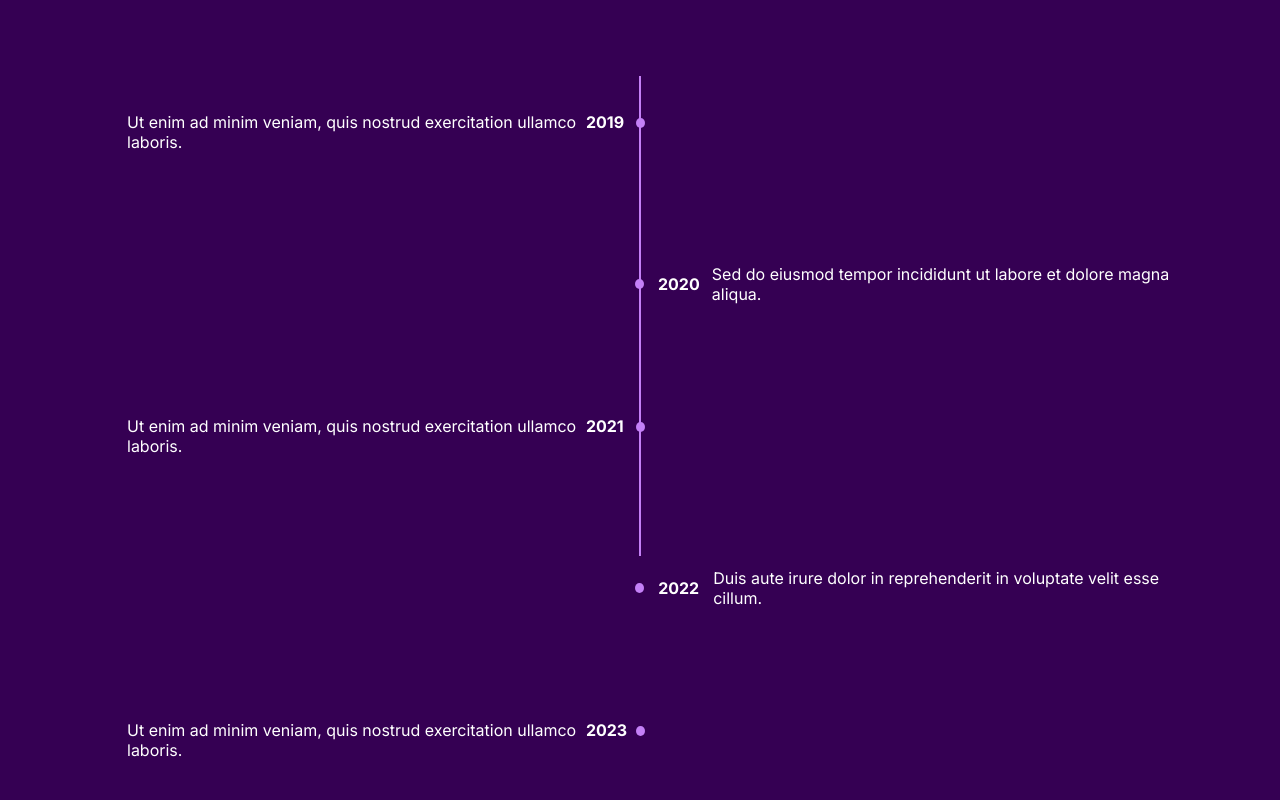
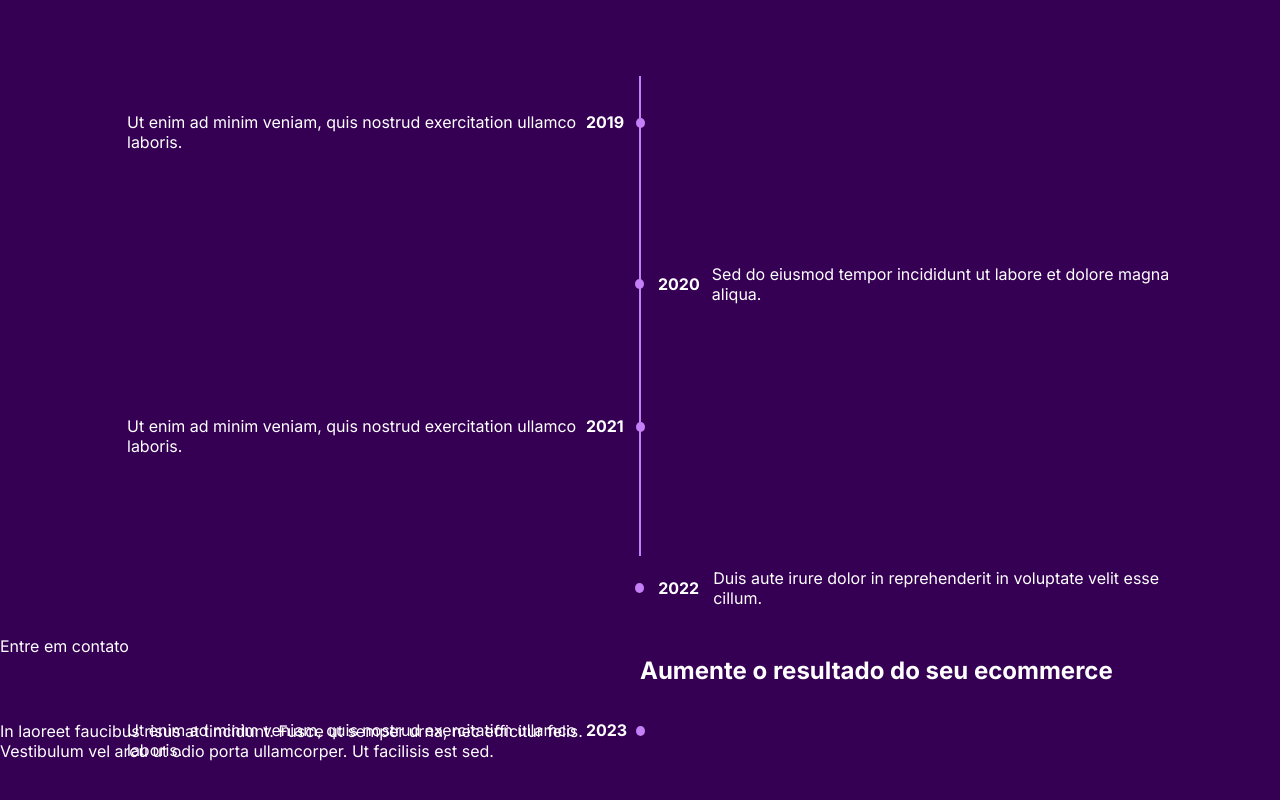
Before and after one commit to SaraMariaNascimento/LandingPageAgencia, a Next.js app: page / in a window 1280 px wide. Shown: the part 794-1594 px from the top of the page. Built offline with nearby package versions, Linux system fonts and the light colour scheme.

Commit message:
feat: added files

```diff
--- /dev/null
+++ b/components/form/form.module.scss
@@ -0,0 +1,15 @@
+@import "./../../styles/mixins/colors.scss";
+.container{
+    display: grid;
+    grid-template-columns: repeat(2, 1fr);
+    align-items: flex-start;
+    justify-content: space-between;
+}
+.texts{
+    span{
+        font-size: 1.875rem;
+        font-weight: 600;
+        color: $green-color;
+    }
+
+}
--- /dev/null
+++ b/components/form/index.jsx
@@ -0,0 +1,11 @@
+import Styles from "./form.module.scss";
+
+const Form = () =>{
+    return <div className={Styles.container}>
+        <span className={Styles.texts}>Entre em contato</span>
+        <h2>Aumente o resultado do seu ecommerce</h2>
+        <p>In laoreet faucibus risus at tincidunt. Fusce ut semper urna, nec efficitur felis. Vestibulum vel arcu ut odio porta ullamcorper. Ut facilisis est sed.</p>
+    <div className={Styles.form}></div>
+    </div>
+}
+export default Form
--- a/pages/index.jsx
+++ b/pages/index.jsx
@@ -2,7 +2,7 @@ import Header from '@/components/header'
 import styles from "./home.module.scss";
 import Welcome from '@/components/welcome';
 import Timeline from '@/components/timeline';
-
+import Form from '@/components/form';
 
 export default function Home() {
   return (
@@ -10,6 +10,7 @@ export default function Home() {
       <Header/>
       <Welcome/>
       <Timeline/>
+      <Form/>
     </main>
   )
 }
```
